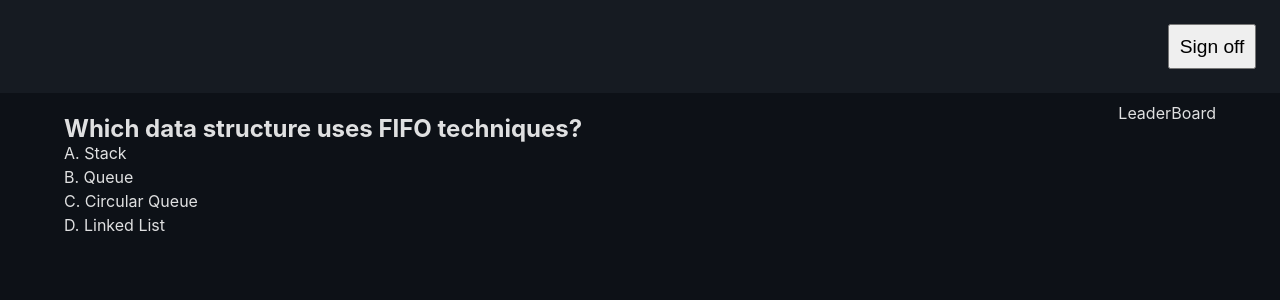
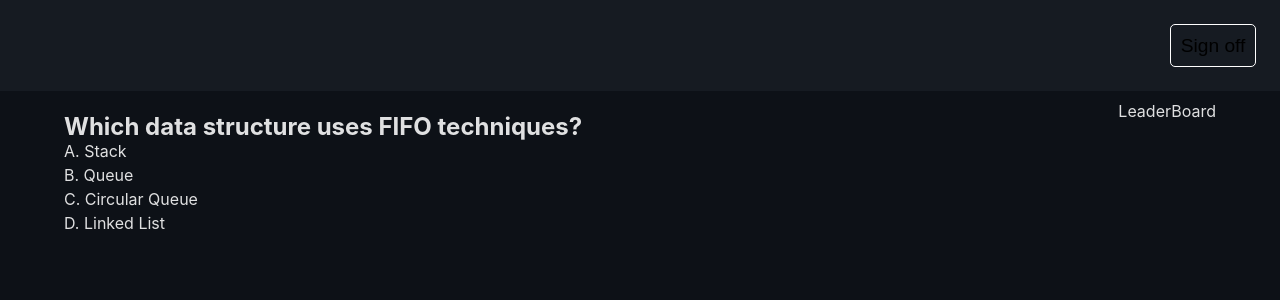
Before and after one commit to SudeepMi/quizapp, a React (Vite) app: page / in a window 1280 px wide. Shown: the top 300 px of the page. Built offline with nearby package versions, Linux system fonts and the light colour scheme.

Commit message:
working in navigation button

```diff
--- a/src/App.css
+++ b/src/App.css
@@ -30,8 +30,12 @@ body {
       justify-content: flex-end;
 
       button {
-        padding: .5em;
+        padding: 0.5em;
         font-size: 1.2em;
+        background-color: transparent;
+        border: none;
+        border: 1px solid #fff;
+        border-radius: 5px;
       }
     }
   }
--- a/src/pages/home.css
+++ b/src/pages/home.css
@@ -3,7 +3,8 @@
   margin: 0.5em auto;
   @media screen and (min-width: 50em) {
     display: grid;
-    grid-template-columns: 1fr 1fr;
+    grid-template-columns: 2fr 1fr;
+    grid-template-areas: "question question leaderboard";
   }
   .user_profile {
     border: 1px solid rgb(1, 1, 1);
@@ -16,12 +17,9 @@
   .questions {
     margin: 1em 0;
     grid-area: question;
-    grid-column:1/3;
   }
 
   .leaderboards {
     grid-area: leaderboard;
   }
-
-
 }
```
